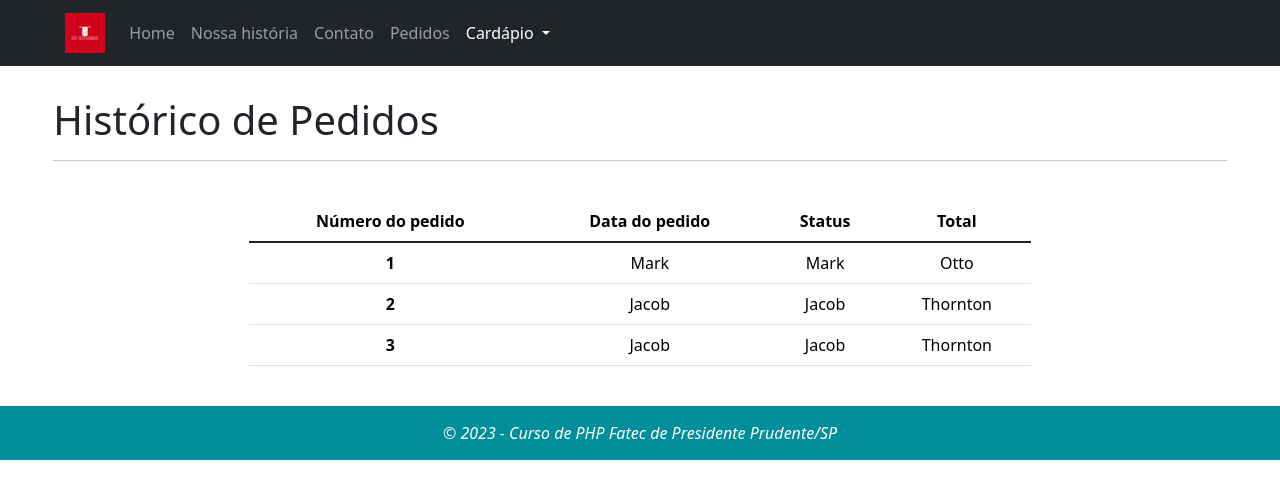
After one commit to brendonfeitosa/Projeto_PHP_2Bimestre, a PHP site: page /pedidos.php in a window 1280 px wide. The commit adds this page. Shown: the top 499 px of the page. Run offline with PHP 8.4, Linux system fonts and the light colour scheme.

Commit message:
Pequenos ajustes

```diff
--- a/arquivos_site/header.php
+++ b/arquivos_site/header.php
@@ -27,6 +27,9 @@
                     <li class="nav-item">
                         <a class="nav-link" href="contato.php">Contato</a>
                     </li>
+                    <li class="nav-item">
+                        <a class="nav-link" href="pedidos.php">Pedidos</a>
+                    </li>
                     <li class="nav-item dropdown">
                         <a class="nav-link dropdown-toggle active" href="cardapio.php" role="button" data-bs-toggle="dropdown" aria-expanded="false">
                             Cardápio
@@ -38,7 +41,6 @@
                             <li><a class="dropdown-item" href="cardapio.php#pizzas">Pizzas</a></li>
                             <li><a class="dropdown-item" href="cardapio.php#bebidas">Bebidas</a></li>
                             <li><a class="dropdown-item" href="cardapio.php#sobremesas">Sobremesas</a></li>
-
                         </ul>
                     </li>
                 </ul>
--- /dev/null
+++ b/arquivos_site/pedidos.php
@@ -0,0 +1,41 @@
+<?php require_once("header.php"); ?>
+<div class="col-11 m-auto">
+    <h1>Histórico de Pedidos</h1>
+    <hr>
+    <br>
+    <div class="col-8 m-auto text-center"> <!-- temos que centrarlizar direito -->
+        <table class="table">
+            <thead>
+                <tr>
+                    <th scope="col">Número do pedido</th>
+                    <th scope="col">Data do pedido</th>
+                    <th scope="col">Status</th>
+                    <th scope="col">Total</th>
+                </tr>
+            </thead>
+            <tbody class="table-group-divider">
+                <tr>
+                    <th scope="row">1</th>
+                    <td>Mark</td>
+                    <td>Mark</td>
+                    <td>Otto</td>
+                </tr>
+                <tr>
+                    <th scope="row">2</th>
+                    <td>Jacob</td>
+                    <td>Jacob</td>
+                    <td>Thornton</td>
+                </tr>
+                <tr>
+                    <th scope="row">3</th>
+                    <td>Jacob</td>
+                    <td>Jacob</td>
+                    <td>Thornton</td>
+                </tr>
+            </tbody>
+        </table>
+    </div>
+</div>
+
+
+<?php require_once("footer.php") ?>
--- a/arquivos_site/verificar_pedido.php
+++ b/arquivos_site/verificar_pedido.php
@@ -3,7 +3,7 @@
     <h1>Validar Pedido</h1>
     <hr>
     <br>
-    <div class="col-2 m-auto text-center"> <!-- temos que centrarlizar direito -->
+    <div class="col-8 m-auto text-center"> <!-- temos que centrarlizar direito -->
         <form action="" method="post">
             <table class="table">
                 <thead>
```
